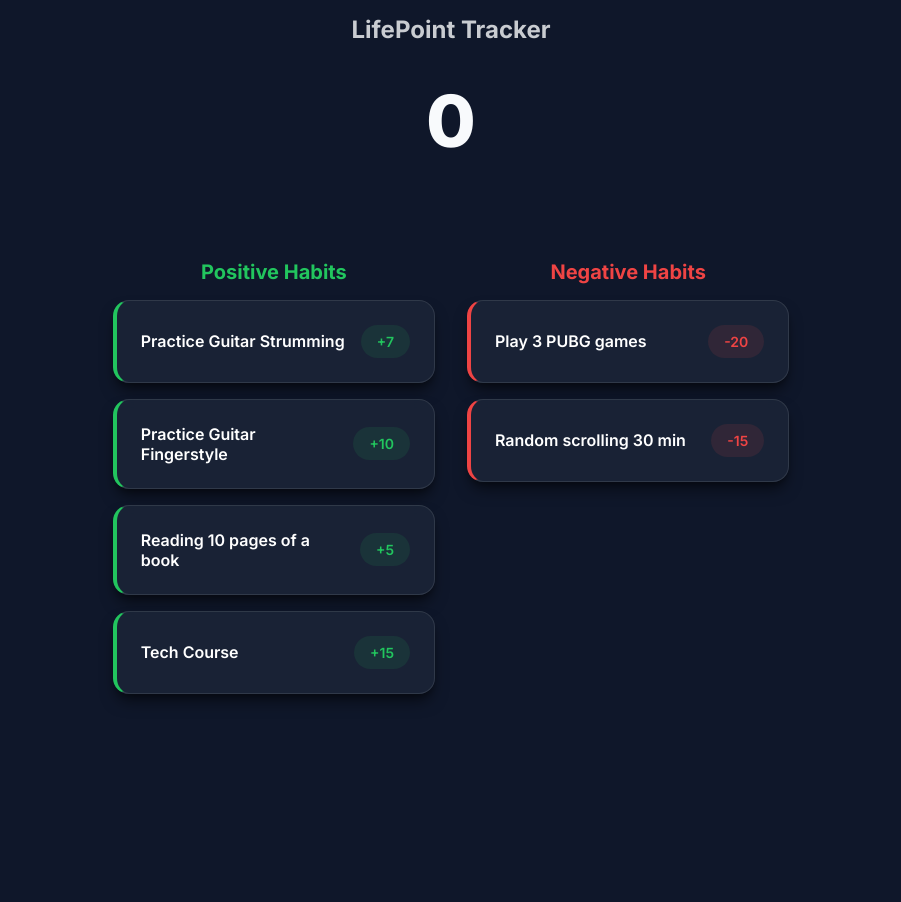
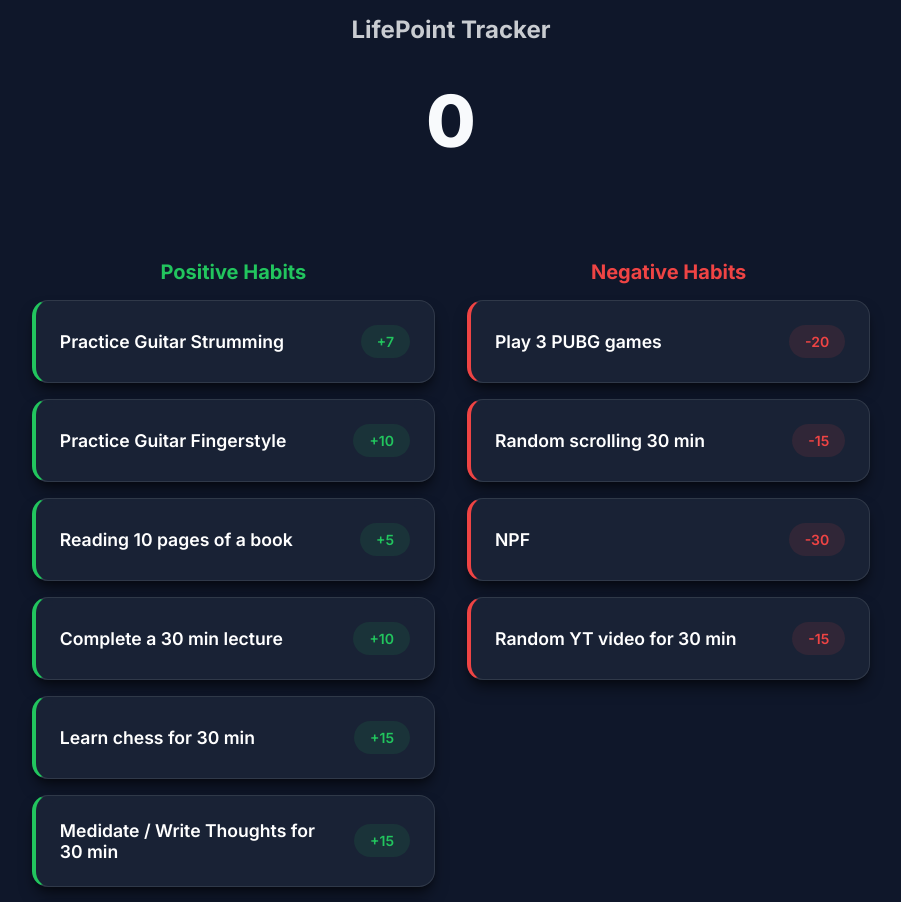
Before and after one commit to rai-rakesh/lifePoints, a Next.js app: page / in a window 1280 px wide. Shown: the top 902 px of the page, without its empty margins (189-1090 px from the left). Before the commit the page ends 800 px from the top, so only its background shows below. Built offline with nearby package versions, Linux system fonts and the light colour scheme; no server answers; the database is empty.

Commit message:
Added task

```diff
--- a/src/app/page.tsx
+++ b/src/app/page.tsx
@@ -14,7 +14,12 @@ const TASKS: Task[] = [
     { id: 3, label: 'Reading 10 pages of a book', points: 5 },
     { id: 4, label: 'Play 3 PUBG games', points: -20 },
     { id: 5, label: 'Random scrolling 30 min', points: -15 },
-    { id: 6, label: 'Tech Course', points: 15 },
+    { id: 6, label: 'Complete a 30 min lecture', points: 10 },
+    { id: 7, label: 'Learn chess for 30 min', points: 15 },
+    { id: 8, label: 'Medidate / Write Thoughts for 30 min', points: 15 },
+    { id: 9, label: 'NPF', points: -30 },
+    { id: 10, label: 'Random YT video for 30 min', points: -15 },
+    { id: 11, label: '1 Usefull YT video', points: 8 },
 ];
 
 export default function Home() {
@@ -109,7 +114,7 @@ export default function Home() {
                             style={{ animationDelay: `${index * 0.1}s`, width: '100%' }}
                             onClick={() => handleTaskClick(task)}
                         >
-                            <span style={{ fontSize: '1rem', fontWeight: 600, color: 'white', textAlign: 'left', flex: 1, wordWrap: 'break-word' }}>{task.label}</span>
+                            <span style={{ fontSize: '1.1rem', fontWeight: 600, color: 'white', textAlign: 'left' }}>{task.label}</span>
                             <span className="points-badge points-positive">
                                 +{task.points}
                             </span>
@@ -125,7 +130,7 @@ export default function Home() {
                             style={{ animationDelay: `${index * 0.1}s`, width: '100%' }}
                             onClick={() => handleTaskClick(task)}
                         >
-                            <span style={{ fontSize: '1rem', fontWeight: 600, color: 'white', textAlign: 'left', flex: 1, wordWrap: 'break-word' }}>{task.label}</span>
+                            <span style={{ fontSize: '1.1rem', fontWeight: 600, color: 'white', textAlign: 'left' }}>{task.label}</span>
                             <span className="points-badge points-negative">
                                 {task.points}
                             </span>
```
